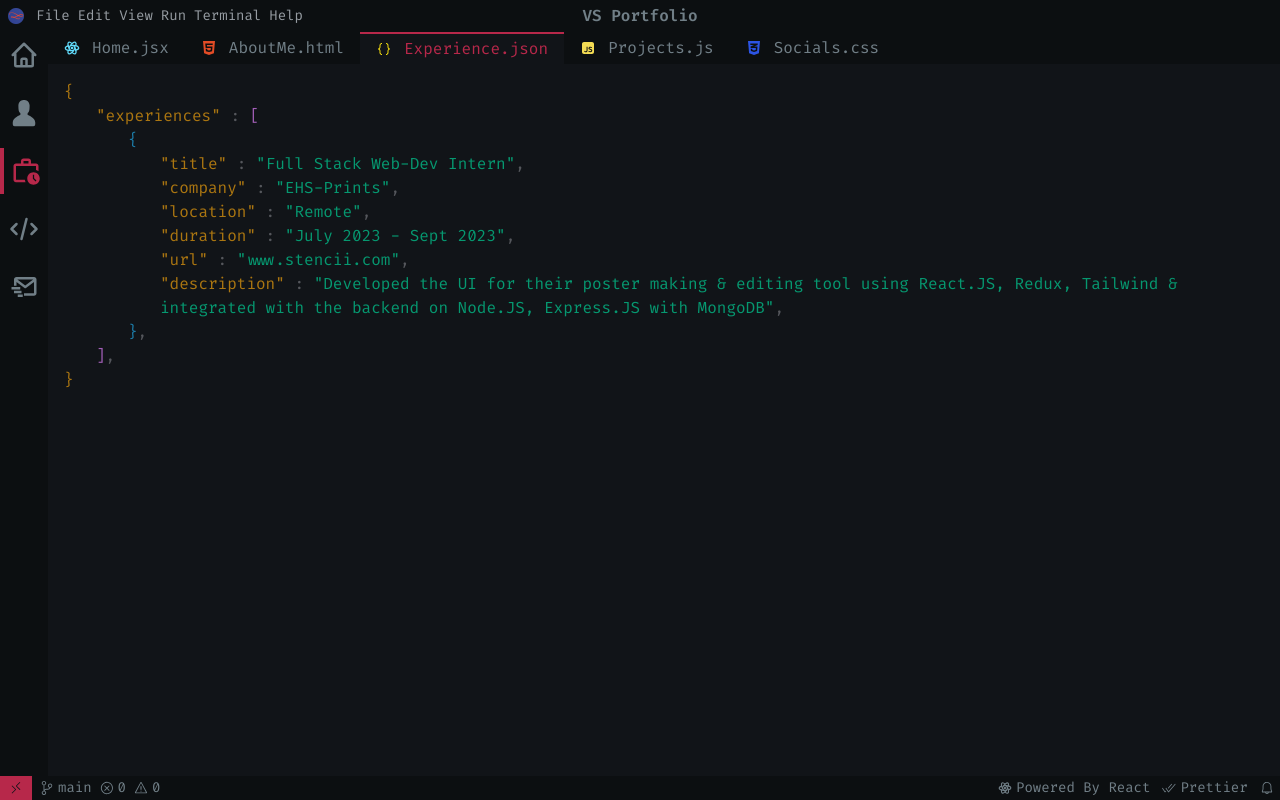
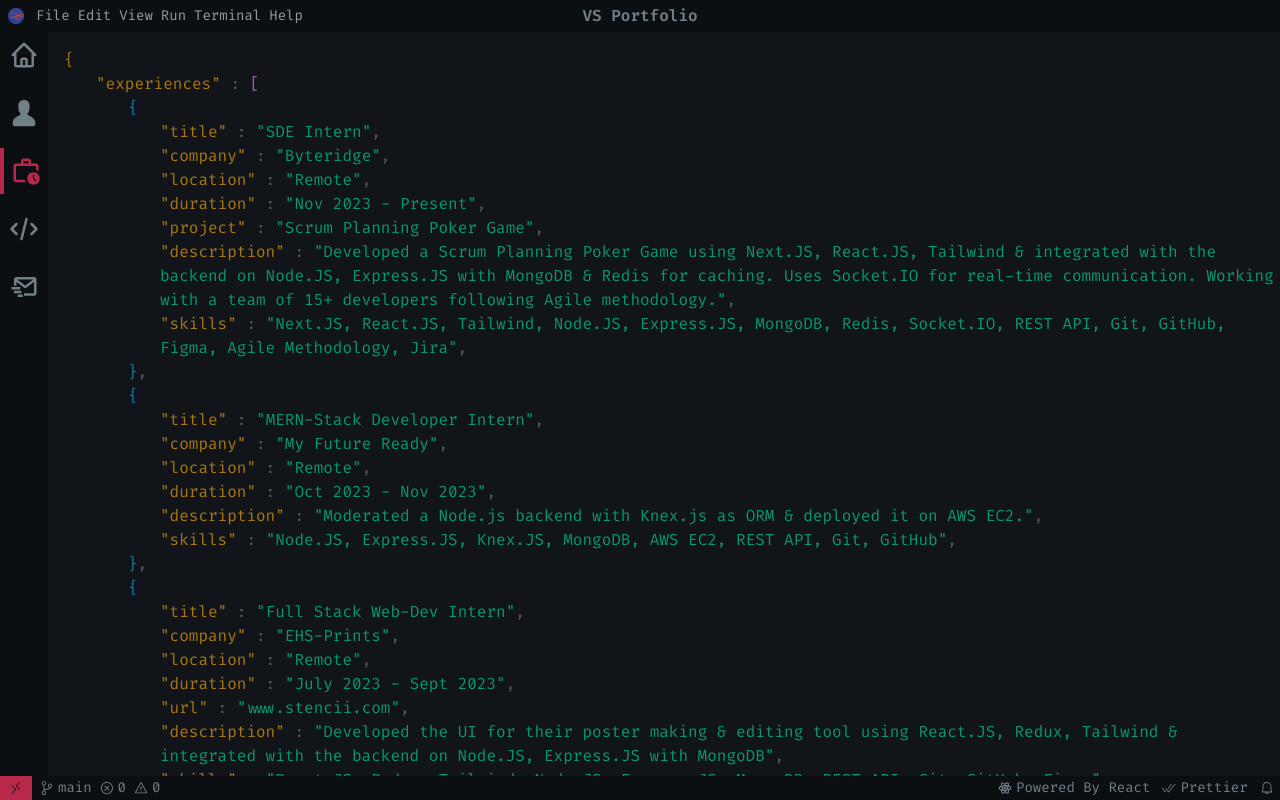
Before and after one commit to Tejaspatade/vs-portfolio, a React (Vite) app: page / in a window 1280 px wide. Both pictures are taken after a click on the element 24 px from the left and 171 px from the top of the page. Built offline with nearby package versions, Linux system fonts and the light colour scheme.

Commit message:
Updated work experience

```diff
--- a/src/pages/Experience.jsx
+++ b/src/pages/Experience.jsx
@@ -6,6 +6,123 @@
 				<span className="text-[#ab7611]">{'"experiences"'}</span>{" "}
 				<span className="text-[#55575c]">:</span>{" "}
 				<span className="text-[#a35fb8]">{"["}</span>
+				<section className="pl-4 md:pl-8">
+					<span className="text-[#1d7da9]">{"{"}</span> <br />
+					<section className="pl-4 md:pl-8">
+						<span className="text-[#ab7611]">{'"title"'}</span>{" "}
+						<span className="text-[#55575c]">:</span>{" "}
+						<span className="text-[#069870]">
+							{'"SDE Intern"'}
+						</span>
+						<span className="text-[#55575c]">,</span> <br />
+						<span className="text-[#ab7611]">
+							{'"company"'}
+						</span>{" "}
+						<span className="text-[#55575c]">:</span>{" "}
+						<span className="text-[#069870]">{'"Byteridge"'}</span>
+						<span className="text-[#55575c]">,</span> <br />
+						<span className="text-[#ab7611]">
+							{'"location"'}
+						</span>{" "}
+						<span className="text-[#55575c]">:</span>{" "}
+						<span className="text-[#069870]">{'"Remote"'}</span>
+						<span className="text-[#55575c]">,</span> <br />
+						<span className="text-[#ab7611]">
+							{'"duration"'}
+						</span>{" "}
+						<span className="text-[#55575c]">:</span>{" "}
+						<span className="text-[#069870]">
+							{'"Nov 2023 - Present"'}
+						</span>
+						<span className="text-[#55575c]">,</span> <br />
+						<span className="text-[#ab7611]">{'"project"'}</span>{" "}
+						<span className="text-[#55575c]">:</span>{" "}
+						<a
+							className="text-[#069870] hover:underline-offset-4 hover:underline"
+							href="https://scrum-planning-poker-dev.byteridge.com/"
+							target="_blank"
+							rel="noopener noreferrer"
+						>
+							{'"Scrum Planning Poker Game"'}
+						</a>
+						<span className="text-[#55575c]">,</span> <br />
+						<span className="text-[#ab7611]">
+							{'"description"'}
+						</span>{" "}
+						<span className="text-[#55575c]">:</span>{" "}
+						<span className="text-[#069870]">
+							{
+								'"Developed a Scrum Planning Poker Game using Next.JS, React.JS, Tailwind & integrated with the backend on Node.JS, Express.JS with MongoDB & Redis for caching. Uses Socket.IO for real-time communication. Working with a team of 15+ developers following Agile methodology."'
+							}
+						</span>
+						<span className="text-[#55575c]">,</span> <br />
+						<span className="text-[#ab7611]">
+							{'"skills"'}
+						</span>{" "}
+						<span className="text-[#55575c]">:</span>{" "}
+						<span className="text-[#069870]">
+							{
+								'"Next.JS, React.JS, Tailwind, Node.JS, Express.JS, MongoDB, Redis, Socket.IO, REST API, Git, GitHub, Figma, Agile Methodology, Jira"'
+							}
+						</span>
+						<span className="text-[#55575c]">,</span> <br />
+					</section>
+					<span className="text-[#1d7da9]">{"}"}</span>
+					<span className="text-[#55575c]">,</span> <br />
+				</section>
+				<section className="pl-4 md:pl-8">
+					<span className="text-[#1d7da9]">{"{"}</span> <br />
+					<section className="pl-4 md:pl-8">
+						<span className="text-[#ab7611]">{'"title"'}</span>{" "}
+						<span className="text-[#55575c]">:</span>{" "}
+						<span className="text-[#069870]">
+							{'"MERN-Stack Developer Intern"'}
+						</span>
+						<span className="text-[#55575c]">,</span> <br />
+						<span className="text-[#ab7611]">
+							{'"company"'}
+						</span>{" "}
+						<span className="text-[#55575c]">:</span>{" "}
+						<span className="text-[#069870]">{'"My Future Ready"'}</span>
+						<span className="text-[#55575c]">,</span> <br />
+						<span className="text-[#ab7611]">
+							{'"location"'}
+						</span>{" "}
+						<span className="text-[#55575c]">:</span>{" "}
+						<span className="text-[#069870]">{'"Remote"'}</span>
+						<span className="text-[#55575c]">,</span> <br />
+						<span className="text-[#ab7611]">
+							{'"duration"'}
+						</span>{" "}
+						<span className="text-[#55575c]">:</span>{" "}
+						<span className="text-[#069870]">
+							{'"Oct 2023 - Nov 2023"'}
+						</span>
+						<span className="text-[#55575c]">,</span> <br />
+						<span className="text-[#ab7611]">
+							{'"description"'}
+						</span>{" "}
+						<span className="text-[#55575c]">:</span>{" "}
+						<span className="text-[#069870]">
+							{
+								'"Moderated a Node.js backend with Knex.js as ORM & deployed it on AWS EC2."'
+							}
+						</span>
+						<span className="text-[#55575c]">,</span> <br />
+						<span className="text-[#ab7611]">
+							{'"skills"'}
+						</span>{" "}
+						<span className="text-[#55575c]">:</span>{" "}
+						<span className="text-[#069870]">
+							{
+								'"Node.JS, Express.JS, Knex.JS, MongoDB, AWS EC2, REST API, Git, GitHub"'
+							}
+						</span>
+						<span className="text-[#55575c]">,</span> <br />
+					</section>
+					<span className="text-[#1d7da9]">{"}"}</span>
+					<span className="text-[#55575c]">,</span> <br />
+				</section>
 				<section className="pl-4 md:pl-8">
 					<span className="text-[#1d7da9]">{"{"}</span> <br />
 					<section className="pl-4 md:pl-8">
@@ -56,6 +173,16 @@
 							}
 						</span>
 						<span className="text-[#55575c]">,</span> <br />
+						<span className="text-[#ab7611]">
+							{'"skills"'}
+						</span>{" "}
+						<span className="text-[#55575c]">:</span>{" "}
+						<span className="text-[#069870]">
+							{
+								'"React.JS, Redux, Tailwind, Node.JS, Express.JS, MongoDB, REST API, Git, GitHub, Figma"'
+							}
+						</span>
+						<span className="text-[#55575c]">,</span> <br />
 					</section>
 					<span className="text-[#1d7da9]">{"}"}</span>
 					<span className="text-[#55575c]">,</span> <br />
--- a/src/pages/Home.jsx
+++ b/src/pages/Home.jsx
@@ -20,7 +20,7 @@
 			<h1 className="text-2xl md:text-3xl lg:text-4xl font-semibold opacity-70">
 				Full Stack Web Developer
 			</h1>
-			<div className="flex gap-1 items-center">
+			<div className="flex gap-1 items-center text-2xl">
 				<TbBrandReact style={{ color: "#61dbfb" }} />
 				<RiJavascriptFill style={{ color: "#f4dc54" }} />
 				<BiLogoTypescript style={{ color: "#2c74c3" }} />
@@ -28,12 +28,12 @@
 				<FaHtml5 style={{ color: "#e34c26" }} />
 				<FaCss3Alt style={{ color: "#2c54e4" }} />
 			</div>
-			<div className="flex gap-1 items-center">
+			<div className="flex gap-1 items-center text-2xl">
 				<SiNodedotjs style={{ color: "#559d46" }} />
 				<SiExpress style={{ color: "#9c9c9c" }} />
 				<SiAmazonaws style={{ color: "#f49a28" }} />
 			</div>
-			<div className="flex gap-1 items-center">
+			<div className="flex gap-1 items-center text-2xl">
 				<FaGithub style={{ color: "#8b0cec" }} />
 				<SiPostman style={{ color: "#f46c34" }} />
 				<SiMongodb style={{ color: "#04d25c" }} />
```
Also changed, not shown: 1 other file (tests, documents, lock files or other folders).
